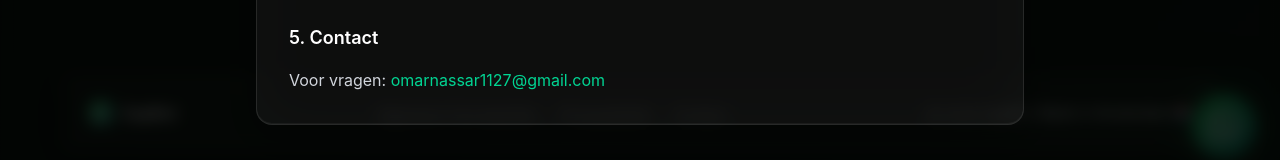
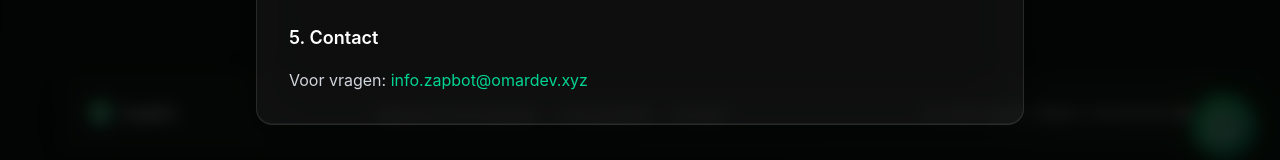
Before and after one commit to OmarNassar1127/whatsapp-agent-landing, a React (Vite) app: page / in a window 1280 px wide. Both pictures are taken after a click on the button "Algemene Voorwaarden". Shown: the part 5740-5900 px from the top of the page. Built offline with nearby package versions, Linux system fonts and the light colour scheme.

Commit message:
Update WhatsApp number to +31687838713, email to info.zapbot@omardev.xyz

```diff
--- a/src/App.tsx
+++ b/src/App.tsx
@@ -86,7 +86,7 @@ function App() {
                   <h3 className="text-lg font-semibold text-white mt-6">4. Looptijd en Opzegging</h3>
                   <p>Minimale looptijd van 3 maanden. Opzegging met een opzegtermijn van 1 maand.</p>
                   <h3 className="text-lg font-semibold text-white mt-6">5. Contact</h3>
-                  <p>Voor vragen: <a href="mailto:omarnassar1127@gmail.com" className="text-emerald-400 hover:underline">omarnassar1127@gmail.com</a></p>
+                  <p>Voor vragen: <a href="mailto:info.zapbot@omardev.xyz" className="text-emerald-400 hover:underline">info.zapbot@omardev.xyz</a></p>
                 </>
               ) : (
                 <>
@@ -100,7 +100,7 @@ function App() {
                   <h3 className="text-lg font-semibold text-white mt-6">4. Term and Termination</h3>
                   <p>Minimum term of 3 months. Cancellation with 1 month notice.</p>
                   <h3 className="text-lg font-semibold text-white mt-6">5. Contact</h3>
-                  <p>For questions: <a href="mailto:omarnassar1127@gmail.com" className="text-emerald-400 hover:underline">omarnassar1127@gmail.com</a></p>
+                  <p>For questions: <a href="mailto:info.zapbot@omardev.xyz" className="text-emerald-400 hover:underline">info.zapbot@omardev.xyz</a></p>
                 </>
               )}
             </div>
@@ -132,7 +132,7 @@ function App() {
                   <h3 className="text-lg font-semibold text-white mt-6">3. Uw Rechten</h3>
                   <p>Inzage, rectificatie, verwijdering, beperking, dataportabiliteit, bezwaar.</p>
                   <h3 className="text-lg font-semibold text-white mt-6">4. Contact</h3>
-                  <p><a href="mailto:omarnassar1127@gmail.com" className="text-emerald-400 hover:underline">omarnassar1127@gmail.com</a></p>
+                  <p><a href="mailto:info.zapbot@omardev.xyz" className="text-emerald-400 hover:underline">info.zapbot@omardev.xyz</a></p>
                 </>
               ) : (
                 <>
@@ -145,7 +145,7 @@ function App() {
                   <h3 className="text-lg font-semibold text-white mt-6">3. Your Rights</h3>
                   <p>Access, rectification, erasure, restriction, data portability, objection.</p>
                   <h3 className="text-lg font-semibold text-white mt-6">4. Contact</h3>
-                  <p><a href="mailto:omarnassar1127@gmail.com" className="text-emerald-400 hover:underline">omarnassar1127@gmail.com</a></p>
+                  <p><a href="mailto:info.zapbot@omardev.xyz" className="text-emerald-400 hover:underline">info.zapbot@omardev.xyz</a></p>
                 </>
               )}
             </div>
@@ -182,7 +182,7 @@ function App() {
             >
               {lang === 'nl' ? '🇬🇧 EN' : '🇳🇱 NL'}
             </button>
-            <a href="mailto:omarnassar1127@gmail.com" className="px-4 py-2 rounded-xl liquid-glass font-medium hover:bg-white/10 transition flex items-center gap-2">
+            <a href="mailto:info.zapbot@omardev.xyz" className="px-4 py-2 rounded-xl liquid-glass font-medium hover:bg-white/10 transition flex items-center gap-2">
               <svg className="w-4 h-4" fill="none" stroke="currentColor" viewBox="0 0 24 24">
                 <path strokeLinecap="round" strokeLinejoin="round" strokeWidth={2} d="M3 8l7.89 5.26a2 2 0 002.22 0L21 8M5 19h14a2 2 0 002-2V7a2 2 0 00-2-2H5a2 2 0 00-2 2v10a2 2 0 002 2z" />
               </svg>
@@ -224,7 +224,7 @@ function App() {
               </a>
             ))}
             <hr className="border-white/10 my-2" />
-            <a href="mailto:omarnassar1127@gmail.com" className="flex items-center gap-2 px-4 py-3 rounded-xl hover:bg-white/10 transition">
+            <a href="mailto:info.zapbot@omardev.xyz" className="flex items-center gap-2 px-4 py-3 rounded-xl hover:bg-white/10 transition">
               <svg className="w-4 h-4" fill="none" stroke="currentColor" viewBox="0 0 24 24">
                 <path strokeLinecap="round" strokeLinejoin="round" strokeWidth={2} d="M3 8l7.89 5.26a2 2 0 002.22 0L21 8M5 19h14a2 2 0 002-2V7a2 2 0 00-2-2H5a2 2 0 00-2 2v10a2 2 0 002 2z" />
               </svg>
@@ -599,7 +599,7 @@ function App() {
             )}
             <div className="mt-6 pt-6 border-t border-white/10">
               <p className="text-gray-500 text-sm mb-3">{t.contact.directContact}</p>
-              <a href="mailto:omarnassar1127@gmail.com" className="inline-flex items-center gap-2 px-6 py-3 rounded-xl liquid-glass font-medium hover:bg-white/10 transition">
+              <a href="mailto:info.zapbot@omardev.xyz" className="inline-flex items-center gap-2 px-6 py-3 rounded-xl liquid-glass font-medium hover:bg-white/10 transition">
                 <svg className="w-4 h-4" fill="none" stroke="currentColor" viewBox="0 0 24 24">
                   <path strokeLinecap="round" strokeLinejoin="round" strokeWidth={2} d="M3 8l7.89 5.26a2 2 0 002.22 0L21 8M5 19h14a2 2 0 002-2V7a2 2 0 00-2-2H5a2 2 0 00-2 2v10a2 2 0 002 2z" />
                 </svg>
@@ -611,7 +611,7 @@ function App() {
       </section>
 
       {/* Floating WhatsApp Button */}
-      <a href={`https://wa.me/3168783813?text=${whatsappMessage}`} target="_blank" rel="noopener noreferrer" className="fixed bottom-6 right-6 z-50 w-14 h-14 md:w-16 md:h-16 rounded-full whatsapp-gradient flex items-center justify-center shadow-lg shadow-emerald-500/30 hover:scale-110 transition-transform glow-green">
+      <a href={`https://wa.me/31687838713?text=${whatsappMessage}`} target="_blank" rel="noopener noreferrer" className="fixed bottom-6 right-6 z-50 w-14 h-14 md:w-16 md:h-16 rounded-full whatsapp-gradient flex items-center justify-center shadow-lg shadow-emerald-500/30 hover:scale-110 transition-transform glow-green">
         <svg className="w-7 h-7 md:w-8 md:h-8 text-white" fill="currentColor" viewBox="0 0 24 24">
           <path d="M17.472 14.382c-.297-.149-1.758-.867-2.03-.967-.273-.099-.471-.148-.67.15-.197.297-.767.966-.94 1.164-.173.199-.347.223-.644.075-.297-.15-1.255-.463-2.39-1.475-.883-.788-1.48-1.761-1.653-2.059-.173-.297-.018-.458.13-.606.134-.133.298-.347.446-.52.149-.174.198-.298.298-.497.099-.198.05-.371-.025-.52-.075-.149-.669-1.612-.916-2.207-.242-.579-.487-.5-.669-.51-.173-.008-.371-.01-.57-.01-.198 0-.52.074-.792.372-.272.297-1.04 1.016-1.04 2.479 0 1.462 1.065 2.875 1.213 3.074.149.198 2.096 3.2 5.077 4.487.709.306 1.262.489 1.694.625.712.227 1.36.195 1.871.118.571-.085 1.758-.719 2.006-1.413.248-.694.248-1.289.173-1.413-.074-.124-.272-.198-.57-.347m-5.421 7.403h-.004a9.87 9.87 0 01-5.031-1.378l-.361-.214-3.741.982.998-3.648-.235-.374a9.86 9.86 0 01-1.51-5.26c.001-5.45 4.436-9.884 9.888-9.884 2.64 0 5.122 1.03 6.988 2.898a9.825 9.825 0 012.893 6.994c-.003 5.45-4.437 9.884-9.885 9.884m8.413-18.297A11.815 11.815 0 0012.05 0C5.495 0 .16 5.335.157 11.892c0 2.096.547 4.142 1.588 5.945L.057 24l6.305-1.654a11.882 11.882 0 005.683 1.448h.005c6.554 0 11.89-5.335 11.893-11.893a11.821 11.821 0 00-3.48-8.413z"/>
         </svg>
@@ -633,7 +633,7 @@ function App() {
               <div className="flex flex-wrap justify-center gap-4 md:gap-6 text-sm">
                 <button onClick={() => setShowTerms(true)} className="text-white hover:text-emerald-400 transition">{t.footer.terms}</button>
                 <button onClick={() => setShowPrivacy(true)} className="text-white hover:text-emerald-400 transition">{t.footer.privacy}</button>
-                <a href="mailto:omarnassar1127@gmail.com" className="text-white hover:text-emerald-400 transition">{t.footer.contact}</a>
+                <a href="mailto:info.zapbot@omardev.xyz" className="text-white hover:text-emerald-400 transition">{t.footer.contact}</a>
               </div>
               <p className="text-white text-sm">{t.footer.copyright}</p>
             </div>
```
